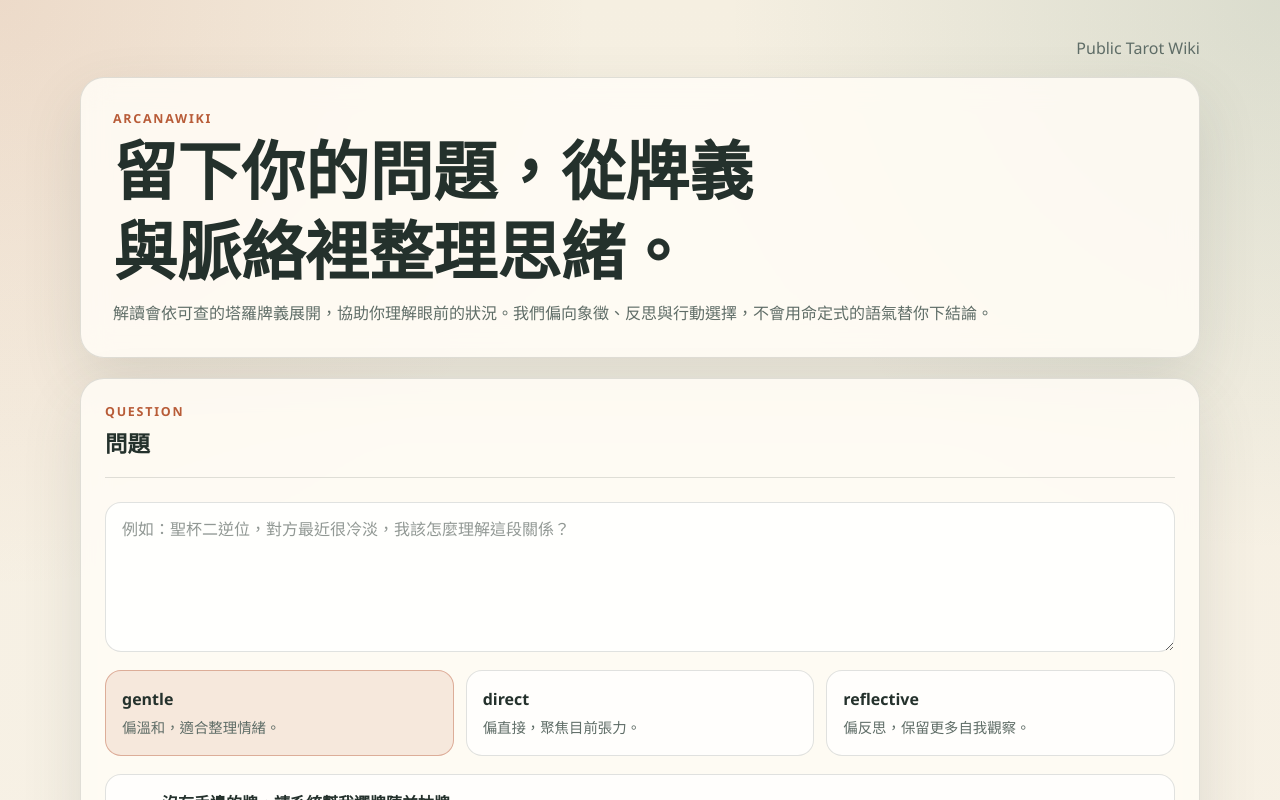
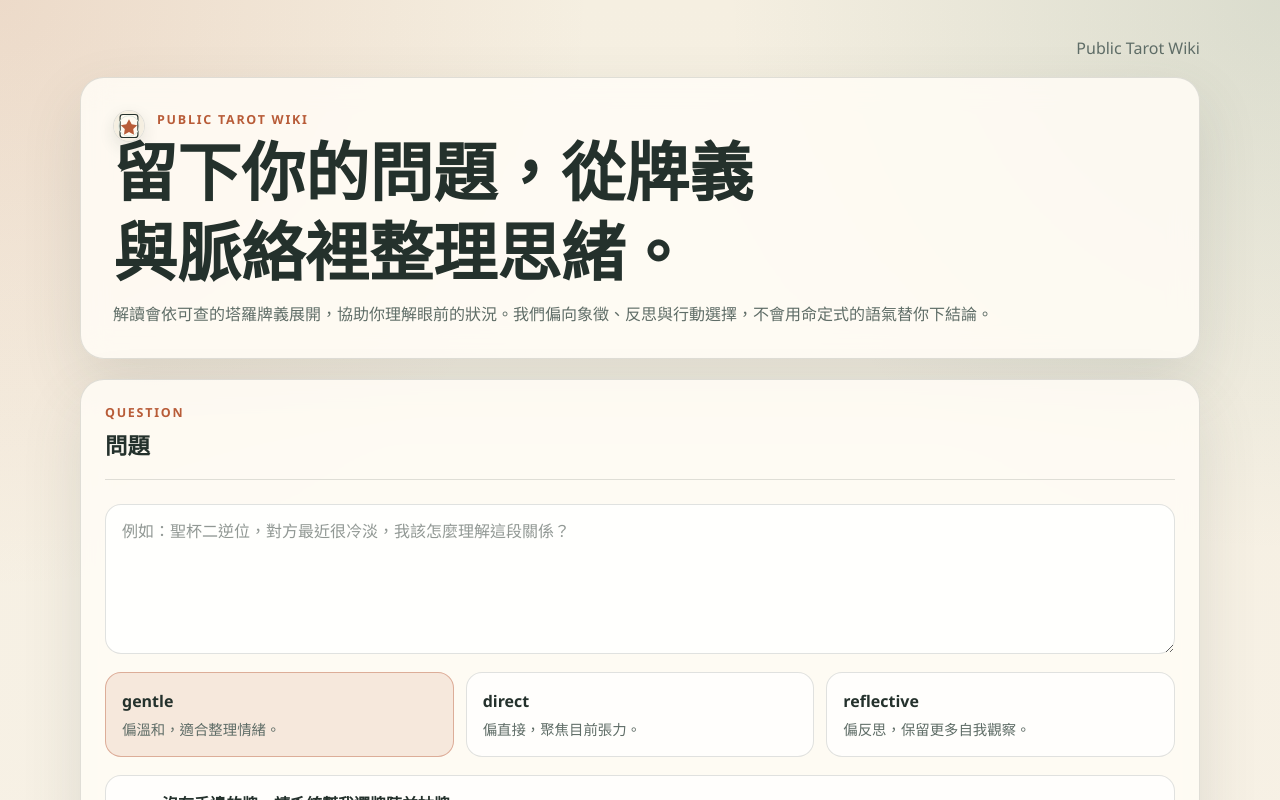
Before and after one commit to mawermeow/ArcanaWiki, a Next.js app: page / in a window 1280 px wide. Shown: the top 800 px of the page. Built offline with nearby package versions, Linux system fonts and the light colour scheme.

Commit message:
style: 調整樣式

```diff
--- a/app/layout.tsx
+++ b/app/layout.tsx
@@ -4,17 +4,13 @@ import React from "react";
 import "./globals.css";
 
 export const metadata: Metadata = {
-  title: "ArcanaWiki Tarot PWA",
-  description: "本機與小範圍測試用的 Tarot Wiki ChatBot。",
+  title: "Public Tarot Wiki",
+  description: "從牌義、概念與牌陣之間，慢慢讀出脈絡。",
   manifest: "/manifest.webmanifest",
   appleWebApp: {
     capable: true,
     statusBarStyle: "default",
-    title: "ArcanaWiki"
-  },
-  icons: {
-    icon: "/icon.svg",
-    apple: "/icon.svg"
+    title: "Public Tarot Wiki"
   }
 };
 
--- a/app/wiki/[...slug]/page.tsx
+++ b/app/wiki/[...slug]/page.tsx
@@ -1,11 +1,11 @@
 import React from "react";
 import { TarotCardThumb } from "../../../components/tarot-card-thumb.tsx";
+import { SiteBrand } from "../../../components/site-brand.tsx";
 import { findPublicWikiPageBySlug, loadPublicWikiPages } from "../../../lib/wiki-public/loader.ts";
 import type { PublicWikiPage } from "../../../lib/wiki-public/types.ts";
 import {
   cn,
   contentSectionTitleClass,
-  eyebrowClass,
   ghostLinkClass,
   heroClass,
   mutedTextClass,
@@ -75,7 +75,7 @@ export default async function PublicWikiDetailPage({
       <main className={pageClass}>
         <div className="grid gap-5">
           <section className={cn(panelPaddingClass, "grid gap-[18px]")}>
-            <p className={eyebrowClass}>Public Tarot Wiki</p>
+            <SiteBrand />
             <h1>找不到這個頁面</h1>
             <p className={mutedTextClass}>這個連結可能已變更，或目前沒有對外公開。</p>
             <a className={cn(secondaryButtonClass, "no-underline")} href="/wiki">
@@ -109,7 +109,7 @@ export default async function PublicWikiDetailPage({
               </a>
             ) : null}
           </div>
-          <p className={eyebrowClass}>Public Tarot Wiki</p>
+          <SiteBrand />
           <div className="flex items-start gap-6 max-[640px]:flex-col">
             {page.category === "cards" ? (
               <TarotCardThumb cardId={page.id} className="shrink-0" size="lg" title={page.title} />
--- a/components/public-wiki-browser.tsx
+++ b/components/public-wiki-browser.tsx
@@ -2,6 +2,7 @@
 
 import React, { useMemo, useState } from "react";
 import { TarotCardThumb } from "./tarot-card-thumb.tsx";
+import { SiteBrand } from "./site-brand.tsx";
 import { filterPublicWikiPages } from "../lib/wiki-public/search.ts";
 import {
   PUBLIC_WIKI_CATEGORIES,
@@ -13,7 +14,6 @@ import {
 import {
   cn,
   contentSectionTitleClass,
-  eyebrowClass,
   fieldClass,
   fieldLabelClass,
   heroClass,
@@ -135,7 +135,7 @@ export function PublicWikiBrowser({
   return (
     <div className="grid gap-5">
       <section className={cn(heroClass, "grid gap-[18px]")}>
-        <p className={eyebrowClass}>Public Tarot Wiki</p>
+        <SiteBrand />
         <h1>從牌義、概念與牌陣之間，慢慢讀出脈絡。</h1>
         <p className={mutedTextClass}>
           這裡只呈現可公開閱讀的 wiki 內容，不顯示 retrieval diagnostics、raw prompt、embedding 或內部備註。
--- /dev/null
+++ b/components/site-brand.tsx
@@ -0,0 +1,22 @@
+import React from "react";
+import { cn, eyebrowClass } from "../lib/ui/classes.ts";
+
+type SiteBrandProps = {
+  className?: string;
+};
+
+export function SiteBrand({ className }: SiteBrandProps) {
+  return (
+    <div className={cn("flex items-center gap-3", className)}>
+      <img
+        alt=""
+        aria-hidden
+        className="size-8 shrink-0 rounded-lg border border-line bg-paper shadow-card"
+        height={32}
+        src="/brand-mark.svg"
+        width={32}
+      />
+      <p className={cn(eyebrowClass, "mb-0")}>Public Tarot Wiki</p>
+    </div>
+  );
+}
--- a/components/tarot-chat-client.tsx
+++ b/components/tarot-chat-client.tsx
@@ -5,10 +5,10 @@ import { formatAnswerForDisplay } from "../lib/answer/citation-validator.ts";
 import type { ChatApiResponse } from "../lib/pwa/chat-api.ts";
 import type { TarotCardOption } from "../lib/pwa/card-catalog.ts";
 import { AnswerBody } from "./answer-body.tsx";
+import { SiteBrand } from "./site-brand.tsx";
 import {
   cn,
   contentSectionTitleClass,
-  eyebrowClass,
   fieldClass,
   fieldLabelClass,
   ghostButtonClass,
@@ -146,7 +146,7 @@ export function TarotChatClient({
   return (
     <div className="grid gap-5">
       <section className={heroClass}>
-        <p className={eyebrowClass}>ArcanaWiki</p>
+        <SiteBrand />
         <h1>留下你的問題，從牌義與脈絡裡整理思緒。</h1>
         <p className={cn(mutedTextClass, "mt-0")}>
           解讀會依可查的塔羅牌義展開，協助你理解眼前的狀況。我們偏向象徵、反思與行動選擇，不會用命定式的語氣替你下結論。
```
Also changed, not shown: public/brand-mark.svg (added), public/manifest.webmanifest, 1 other file (tests, documents, lock files or other folders).
